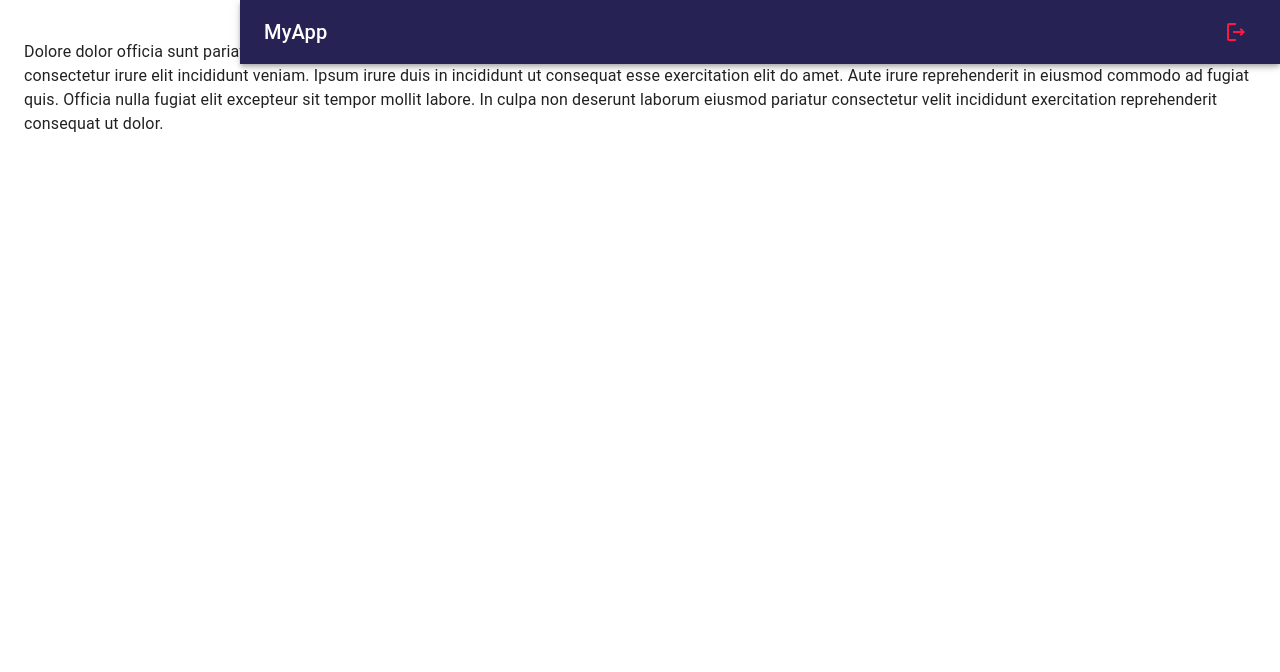
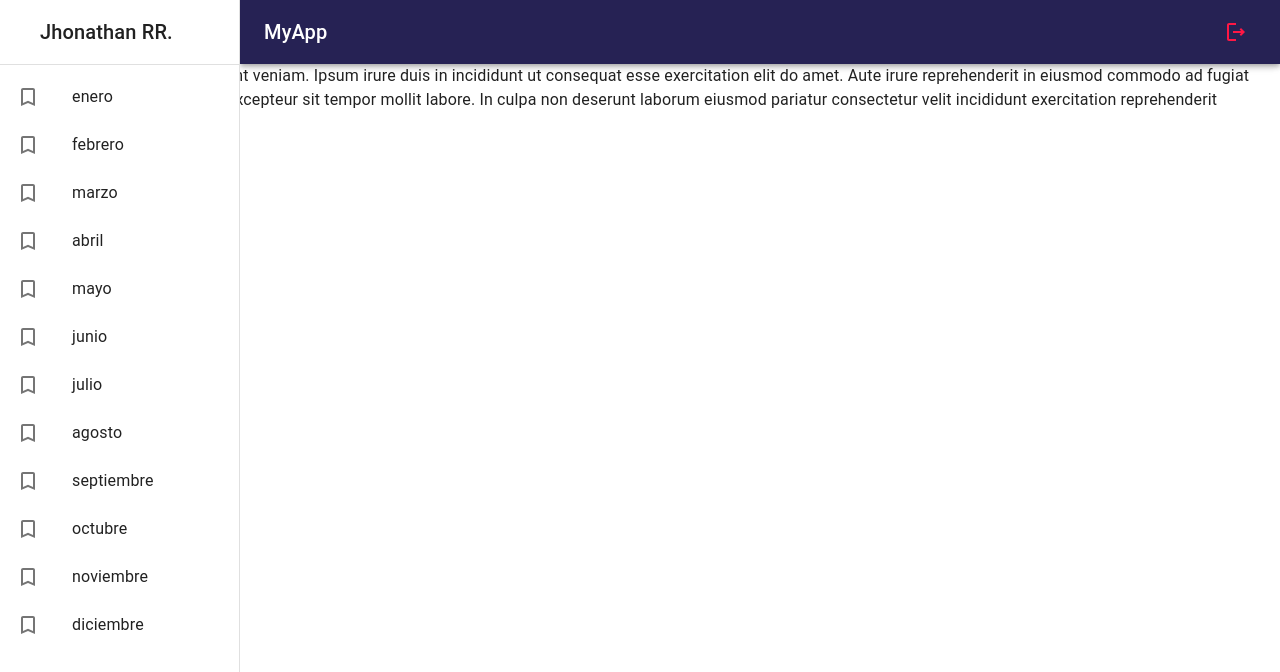
Before and after one commit to jhonathan0835/journal-app, a React (Vite) app in the folder journal-app/: page / in a window 1280 px wide. Shown: the top 672 px of the page. Built offline with nearby package versions, Linux system fonts and the light colour scheme.

Commit message:
Organizando el sideBar

```diff
--- /dev/null
+++ b/journal-app/src/journal/components/SideBar.tsx
@@ -0,0 +1,71 @@
+import { TurnedInNot } from "@mui/icons-material";
+import { Box, Toolbar, Typography, Drawer, Divider, List, ListItem, ListItemButton, ListItemIcon, ListItemText, Grid } from "@mui/material";
+
+interface SideBarProps {
+  drawerWidth: number;
+}
+
+const SideBar = ({ drawerWidth }: SideBarProps) => {
+  return (
+    <Box
+      component="nav"
+      sx={{
+        width: { sm: drawerWidth },
+        flexShrink: { sm: 0 },
+      }}
+    >
+      <Drawer
+        variant="permanent"
+        open
+        sx={{
+          display: { xs: "block" },
+          "& .MuiDrawer-paper": {
+            width: drawerWidth,
+            boxSizing: "border-box",
+          },
+        }}
+      >
+        <Toolbar>
+          <Typography variant="h6" noWrap component="div" sx={{ p: 2 }}>
+            Jhonathan RR.
+          </Typography>
+        </Toolbar>
+        <Divider />
+
+        <List>
+          {[
+            "enero",
+            "febrero",
+            "marzo",
+            "abril",
+            "mayo",
+            "junio",
+            "julio",
+            "agosto",
+            "septiembre",
+            "octubre",
+            "noviembre",
+            "diciembre",
+          ].map((text) => (
+            <ListItem key={text} disablePadding>
+              <ListItemButton>
+                <ListItemIcon>
+                  <TurnedInNot />
+                </ListItemIcon>
+
+                <Grid container>
+                    <ListItemText primary={text} />
+                    <Typography variant="body2" sx={{ ml: 1 }}>
+                    </Typography>
+
+                </Grid>
+              </ListItemButton>
+            </ListItem>
+          ))}
+        </List>
+      </Drawer>
+    </Box>
+  );
+};
+
+export default SideBar;
--- a/journal-app/src/journal/layout/JournalLayout.tsx
+++ b/journal-app/src/journal/layout/JournalLayout.tsx
@@ -1,6 +1,7 @@
 import { Box } from "@mui/material"
 import { ReactNode } from "react";
 import NavBar from "../components/NavBar";
+import SideBar from "../components/SideBar";
 
 interface AuthLayoutProps {
   children: ReactNode;
@@ -18,6 +19,8 @@ const JournalLayout = ({children}:AuthLayoutProps) => {
 
         {/* Sidebar */}
 
+        <SideBar drawerWidth={drawerWidth} />
+
         <Box
         component='main'
         sx={{flexGrow: 1, p: 3}}
```
